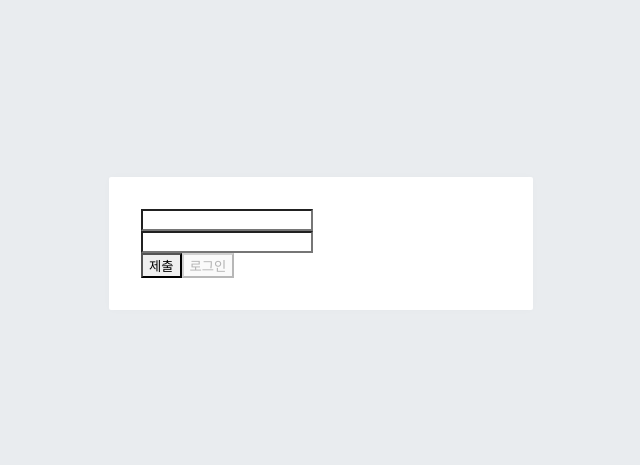
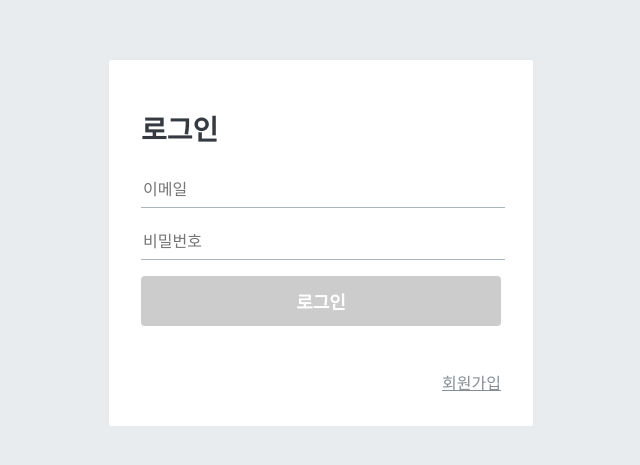
Before and after one commit to wanted-onboarding-10team/wanted-onboarding-week1, a React (Create React App) app: page /signin in a window 1280 px wide. Shown: the part 157-622 px from the top of the page, without its empty margins (319-959 px from the left). Built offline with nearby package versions, Linux system fonts and the light colour scheme; a web font is replaced by a local one.

Commit message:
:sparkles: AuthForm 페이지 스타일링 추가
로그인 회원가입 api 연동 및 스타일링 추가

```diff
--- a/src/api/client.js
+++ b/src/api/client.js
@@ -1,16 +1,16 @@
-import axios from "axios";
+import axios from 'axios';
 
 /* Axios 설정 */
 const client = axios.create({
-  baseURL: process.env.REACT_APP_API_URL,
+  baseURL: 'https://pre-onboarding-selection-task.shop/',
   headers: {
-    "Access-Control-Allow-Origin": "*",
-    "Content-Type": 'application/json',
+    'Access-Control-Allow-Origin': '*',
+    'Content-Type': 'application/json',
   },
 });
 
-client.interceptors.request.use((config) => {
-  const accessToken = localStorage.getItem("access_token");
+client.interceptors.request.use(config => {
+  const accessToken = localStorage.getItem('access_token');
   config.headers.Authorization = `Bearer ${accessToken}`;
   return config;
 });
--- a/src/components/auth/AuthForm.jsx
+++ b/src/components/auth/AuthForm.jsx
@@ -1,23 +1,25 @@
-import React from 'react';
+import React, { useContext } from 'react';
 import { useNavigate } from 'react-router-dom';
+import { signInApi, signUpApi } from '../../api/auth';
 import useAuthForm from '../../utils/hooks/useAuthForm';
-import LargeButton from './LargeButton';
+import * as S from '../../styles/authStyle';
+import { AuthContext } from '../../utils/auth/AuthContext';
 
 const AuthForm = ({ mode }) => {
-  const { setId, setPassword, isCorrect, error, handleSubmit } = useAuthForm();
+  const { login } = useContext(AuthContext);
+  const { setEmail, setPassword, isCorrect, error, handleSubmit } = useAuthForm();
   const navigate = useNavigate();
 
-  const onValid = async ({ id, password }) => {
+  const onValid = async ({ email, password }) => {
     try {
       if (mode === 'login') {
-        // const result = await loginUserApi(id, password);
-        // localStorage.setItem('jwtToken', result.access_token);
+        const { data } = await signInApi({ email, password });
+        login(data.access_token);
         navigate('/todo');
-        return;
+      } else {
+        await signUpApi({ email, password });
+        navigate('/signin');
       }
-
-      // await registerUserApi(id, password);
-      navigate('/signin');
     } catch (error) {
       if (error.status === 401) {
         return alert('비밀번호를 확인해주세요');
@@ -27,35 +29,37 @@ const AuthForm = ({ mode }) => {
   };
 
   return (
-    <form onSubmit={() => handleSubmit(onValid)}>
-      <input type="text" onChange={e => setId(e.target.value)} data-testid="email-input"></input>
-      <p>{error.id}</p>
-      <input
+    <S.AuthFormBlock onSubmit={e => handleSubmit(e, onValid)}>
+      <h3> {mode === 'login' ? '로그인' : '회원가입'}</h3>
+
+      <S.StyledInput
+        type="text"
+        onChange={e => setEmail(e.target.value)}
+        data-testid="email-input"
+        placeholder="이메일"
+      />
+      <S.WarnMessage>{error.id}</S.WarnMessage>
+      <S.StyledInput
         type="password"
         onChange={e => setPassword(e.target.value)}
         data-testid="password-input"
-      ></input>
-      <p>{error.password}</p>
-      <button type="submit">제출</button>
+        placeholder="비밀번호"
+      />
+      <S.WarnMessage>{error.password}</S.WarnMessage>
+
       {mode === 'login' ? (
-        <LargeButton
-          color={mode === 'login' ? 'rgb(166, 141, 202)' : 'rgb(192, 222, 255)'}
-          disabled={isCorrect}
-          data-testid="signin-button"
-        >
+        <S.StyledButton type="submit" fullWidth disabled={isCorrect} data-testid="signin-button">
           로그인
-        </LargeButton>
+        </S.StyledButton>
       ) : (
-        <LargeButton
-          color={mode === 'login' ? 'rgb(166, 141, 202)' : 'rgb(192, 222, 255)'}
-          disabled={isCorrect}
-          data-testid="signin-button"
-          mode={mode}
-        >
+        <S.StyledButton type="submit" fullWidth disabled={isCorrect} data-testid="signup-button">
           회원가입
-        </LargeButton>
+        </S.StyledButton>
       )}
-    </form>
+      <S.Footer>
+        {mode === 'login' ? <a href="/signup">회원가입</a> : <a href="/signin">로그인</a>}
+      </S.Footer>
+    </S.AuthFormBlock>
   );
 };
 
--- a/src/components/auth/LargeButton.jsx
+++ /dev/null
@@ -1,11 +0,0 @@
-import React from 'react';
-
-const LargeButton = ({ color, children, onClick, mode, disabled }) => {
-  return (
-    <button color={color} onClick={onClick} disabled={disabled}>
-      {children}
-    </button>
-  );
-};
-
-export default LargeButton;
--- a/src/styles/authStyle.js
+++ b/src/styles/authStyle.js
@@ -1,8 +1,8 @@
-import Button from '../../components/common/Button';
-import palette from '../../lib/styles/palette';
+import Button from '../components/common/Button';
+import palette from './palette';
 import styled from 'styled-components';
 
-export const AuthFormBlock = styled.div`
+export const AuthFormBlock = styled.form`
   h3 {
     margin: 0;
     color: ${palette.gray[8]};
@@ -15,6 +15,7 @@ export const AuthFormBlock = styled.div`
   div {
     margin-top: 0.7rem;
   }
+
   p {
     font-size: 0.85rem;
     line-height: 1.1rem;
@@ -57,6 +58,7 @@ export const StyledButton = styled(Button)`
     background: #ccc;
   }
 `;
+
 export const WarnMessage = styled.span`
   display: inline-block;
   margin-top: 0.25rem;
--- a/src/utils/hooks/useAuthForm.js
+++ b/src/utils/hooks/useAuthForm.js
@@ -1,35 +1,35 @@
 import { useCallback, useEffect, useState } from 'react';
 
 function useAuthForm() {
-  const [id, setId] = useState('');
+  const [email, setEmail] = useState('');
   const [password, setPassword] = useState('');
   const [isCorrect, setIsCorrect] = useState(false);
   const [error, setError] = useState({ id: null, password: null });
   const PASSWORD_REGEX = /\w{8,}/;
-  const ID_REGEX = /@/;
+  const EMAIL_REGEX = /@/;
 
   const idValidate = useCallback(
     e => {
-      if (id === '') {
+      if (email === '') {
         return setError(prev => {
-          const result = { ...prev, id: '아이디를 입력해주세요' };
+          const result = { ...prev, email: '아이디를 입력해주세요' };
           return result;
         });
       }
 
-      if (ID_REGEX.test(id)) {
+      if (EMAIL_REGEX.test(email)) {
         return setError(prev => {
-          const result = { ...prev, id: true };
+          const result = { ...prev, email: true };
           return result;
         });
       }
 
       setError(prev => {
-        const result = { ...prev, id: '@를 포함해주세요' };
+        const result = { ...prev, email: '@를 포함해주세요' };
         return result;
       });
     },
-    [id]
+    [email]
   );
 
   const passwordValidate = useCallback(
@@ -53,24 +53,25 @@ function useAuthForm() {
   );
 
   const handleSubmit = useCallback(
-    async fn => {
-      fn({ id, password });
+    async (e, fn) => {
+      e.preventDefault();
+      fn({ email, password });
     },
-    [id, password]
+    [email, password]
   );
 
   useEffect(() => {
     idValidate();
     setIsCorrect(() => {
-      if (ID_REGEX.test(id) && PASSWORD_REGEX.test(password)) return false;
+      if (EMAIL_REGEX.test(email) && PASSWORD_REGEX.test(password)) return false;
       return true;
     });
-  }, [id]);
+  }, [email]);
 
   useEffect(() => {
     passwordValidate();
     setIsCorrect(() => {
-      if (ID_REGEX.test(id) && PASSWORD_REGEX.test(password)) return false;
+      if (EMAIL_REGEX.test(email) && PASSWORD_REGEX.test(password)) return false;
       return true;
     });
   }, [password]);
@@ -82,7 +83,7 @@ function useAuthForm() {
     });
   }, []);
 
-  return { setId, setPassword, isCorrect, error, handleSubmit };
+  return { setEmail, setPassword, isCorrect, error, handleSubmit };
 }
 
 export default useAuthForm;
```
Also changed, not shown: src/api/auth.js (+5 -5 lines), src/api/todo.js (+7 -6 lines).
